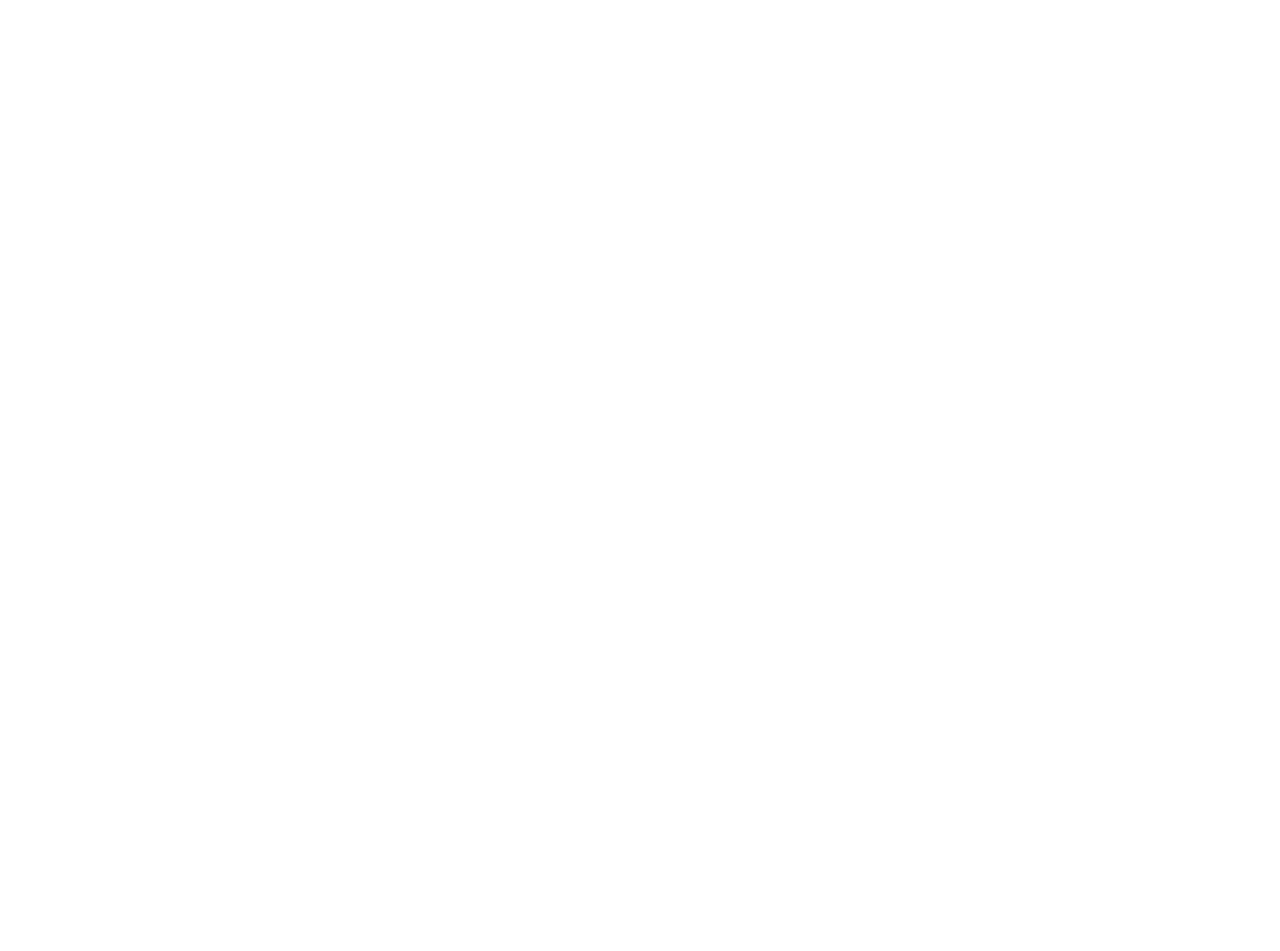
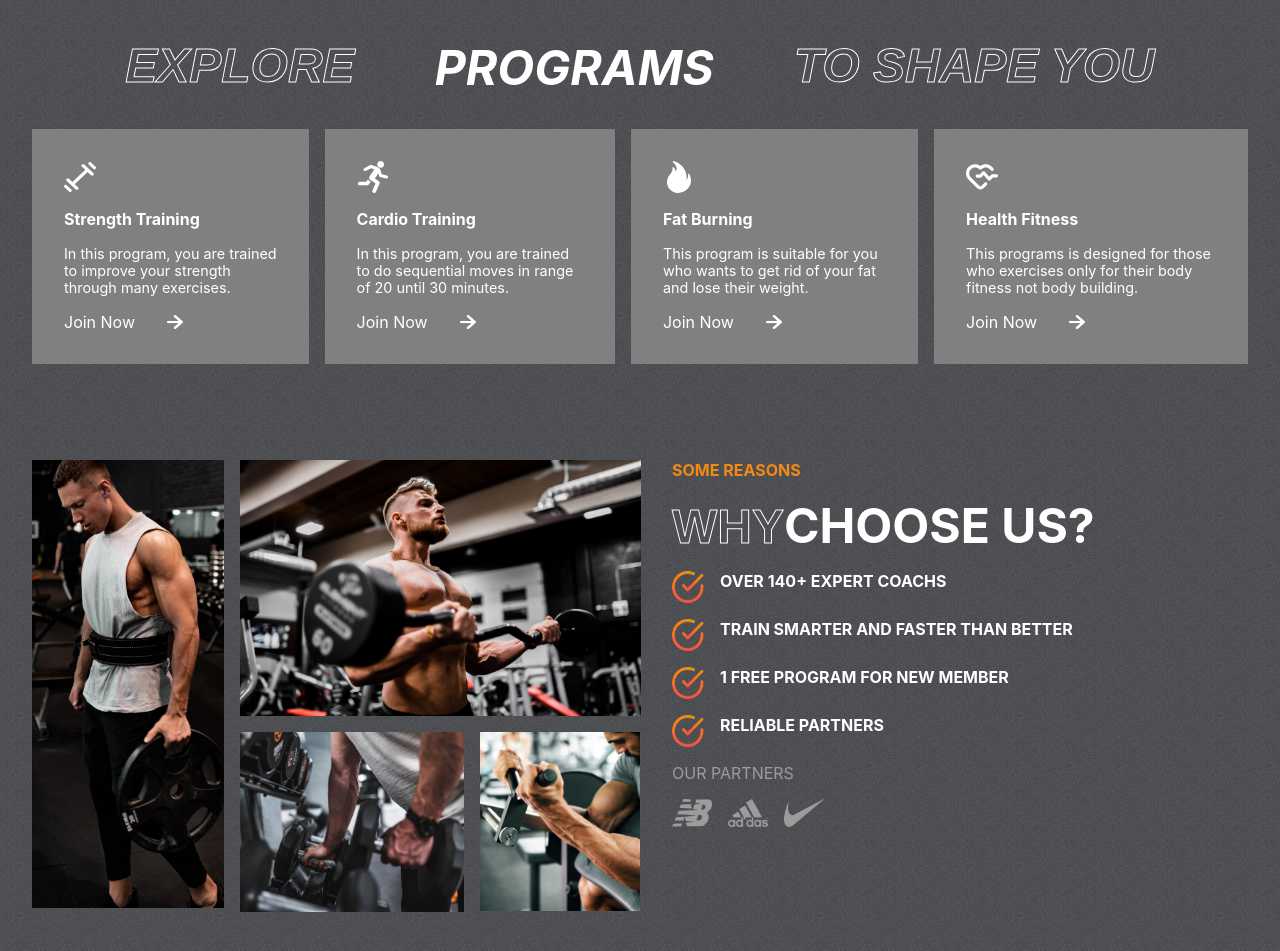
Before and after one commit to aitorqc/fitclub, a React (Create React App) app: page / in a window 1280 px wide. Shown: the part 819-1770 px from the top of the page. Before the commit the page ends 800 px from the top, so only its background shows below. Built offline with nearby package versions, Linux system fonts and the light colour scheme; the HTML template or start-up script is replaced by a standard one.

Commit message:
Programs and Reasons

```diff
--- a/src/App.jsx
+++ b/src/App.jsx
@@ -1,11 +1,15 @@
 import Hero from './components/Hero/Hero';
+import Programs from './components/Programs/Programs';
 
 import './App.css';
+import Reasons from './components/Reasons/Reasons';
 
 function App() {
   return (
     <div className="App">
-      <Hero/>
+      <Hero />
+      <Programs />
+      <Reasons />
     </div>
   );
 }
--- /dev/null
+++ b/src/components/Programs/Programs.css
@@ -0,0 +1,63 @@
+.programs{
+    display: flex;
+    flex-direction: column;
+    gap: 2rem;
+    padding: 0 2rem;
+}
+
+.programs-header{
+    display: flex;
+    gap: 5rem;
+    font-weight: bold;
+    font-size: 3rem;
+    justify-content: center;
+    color: white;
+    text-transform: uppercase;
+    font-style: italic;
+}
+
+.program-categories{
+    display: flex;
+    gap: 1rem;
+}
+
+.category{
+    display: flex;
+    flex-direction: column;
+    background-color: gray;
+    padding: 2rem;
+    gap: 1rem;
+    color: white;
+    justify-content: space-between;
+}
+
+.category>:nth-child(1){
+    width: 2rem;
+    height: 2rem;
+    fill: white;
+}
+
+.category>:nth-child(2){
+    font-size: 1rem;
+    font-weight: bold;
+}
+
+.category>:nth-child(3){
+    font-size: .9rem;
+    font-weight: 25px;
+}
+
+.join-now{
+    display: flex;
+    align-items: center;
+    gap: 2rem;
+}
+
+.join-now>img{
+    width: 1rem;
+}
+
+.category:hover{
+    background: var(--planCard);
+    cursor: pointer;
+}
--- /dev/null
+++ b/src/components/Programs/Programs.jsx
@@ -0,0 +1,32 @@
+import React from 'react'
+
+import rightArrow from '../../assets/rightArrow.png';
+
+import './Programs.css';
+
+import { programsData } from '../../data/programsData';
+
+export default function Programs() {
+  return (
+    <div className='programs' id='programs'>
+      <div className="programs-header">
+        <span className='stroke-text'>Explore</span>
+        <span>Programs</span>
+        <span className='stroke-text'>to shape you</span>
+      </div>
+
+      <div className="program-categories">
+        {
+          programsData.map((program) => (
+            <div className="category">
+              {program.image}
+              <span>{program.heading}</span>
+              <span>{program.details}</span>
+              <div className="join-now"><span>Join Now</span><img src={rightArrow} alt="RightArrow"/></div>
+            </div>
+          ))
+        }
+      </div>
+    </div>
+  )
+}
--- /dev/null
+++ b/src/components/Reasons/Reasons.css
@@ -0,0 +1,87 @@
+.reasons{
+    padding: 0 2rem;
+    display: flex;
+    gap: 2rem;
+}
+
+.left-r{
+    flex: 1 1;
+    display: grid;
+    grid-template-columns: repeat(3, 1fr);
+    gap: 1rem;
+    grid-auto-rows: 1fr;
+}
+
+.left-r>img{
+    object-fit: cover;
+}
+
+.left-r>:nth-child(1){
+    width: 12rem;
+    grid-row: 1/3;
+    height: 28rem;
+}
+
+.left-r>:nth-child(2){
+    width: auto;
+    height: 16rem;
+    grid-column: 2/4;;
+}
+
+.left-r>:nth-child(3){
+   width: 14rem;
+   grid-column: 2/3;
+   grid-row: 2;
+}
+
+.left-r>:nth-child(4){
+    width: 10rem;
+    grid-row: 2;
+    grid-column: 3/4;
+    height: 11.2rem;
+}
+
+.right-r{
+    flex: 1 1;
+    text-transform: uppercase;
+    gap: 1rem;
+    display: flex;
+    flex-direction: column;
+}
+
+.right-r>span{
+    font-weight: bold;
+    color: var(--orange);
+}
+
+.right-r>div{
+    color: white;
+    font-size: 3rem;
+    font-weight: bold;
+}
+
+.details-r{
+    display: flex;
+    flex-direction: column;
+    gap: 1rem;
+}
+
+.details-r>div{
+    display: flex;
+    font-size: 1rem;
+    gap: 1rem;
+}
+
+.details-r>div>img{
+    width: 2rem;
+    height: 2rem;
+}
+
+.partners{
+    display: flex;
+    gap: 1rem;
+}
+
+.partners>img{
+    width: 2.5rem;
+}
--- /dev/null
+++ b/src/components/Reasons/Reasons.jsx
@@ -0,0 +1,64 @@
+import React from 'react'
+
+import './Reasons.css';
+
+import image1 from '../../assets/image1.png';
+import image2 from '../../assets/image2.png';
+import image3 from '../../assets/image3.png';
+import image4 from '../../assets/image4.png';
+import nb from '../../assets/nb.png';
+import adidas from '../../assets/adidas.png';
+import nike from '../../assets/nike.png';
+import tick from '../../assets/tick.png';
+
+export default function Reasons() {
+    return (
+        <div className='reasons' id='reasons'>
+            <div className='left-r'>
+                <img src={image1} alt="" />
+                <img src={image2} alt="" />
+                <img src={image3} alt="" />
+                <img src={image4} alt="" />
+            </div>
+            <div className="right-r">
+                <span>some reasons</span>
+
+                <div>
+                    <span className='stroke-text'>why</span>
+                    <span>choose us?</span>
+                </div>
+
+                <div className='details-r'>
+                    <div>
+                        <img src={tick} alt="" />
+                        <span>OVER 140+ EXPERT COACHS</span>
+                    </div>
+                    <div>
+                        <img src={tick} alt="" />
+                        <span>TRAIN SMARTER AND FASTER THAN BETTER</span>
+                    </div>
+                    <div>
+                        <img src={tick} alt="" />
+                        <span>1 FREE PROGRAM FOR NEW MEMBER</span>
+                    </div>
+                    <div>
+                        <img src={tick} alt="" />
+                        <span>RELIABLE PARTNERS</span>
+                    </div>
+                </div>
+                <span style={{
+                    color: "var(--gray)",
+                    fontWeight: "normal"
+                }}>
+                    OUR PARTNERS
+                </span>
+
+                <div className="partners">
+                    <img src={nb} alt="nb" />
+                    <img src={adidas} alt="adidas" />
+                    <img src={nike} alt="nike" />
+                </div>
+            </div>
+        </div>
+    )
+}
```
